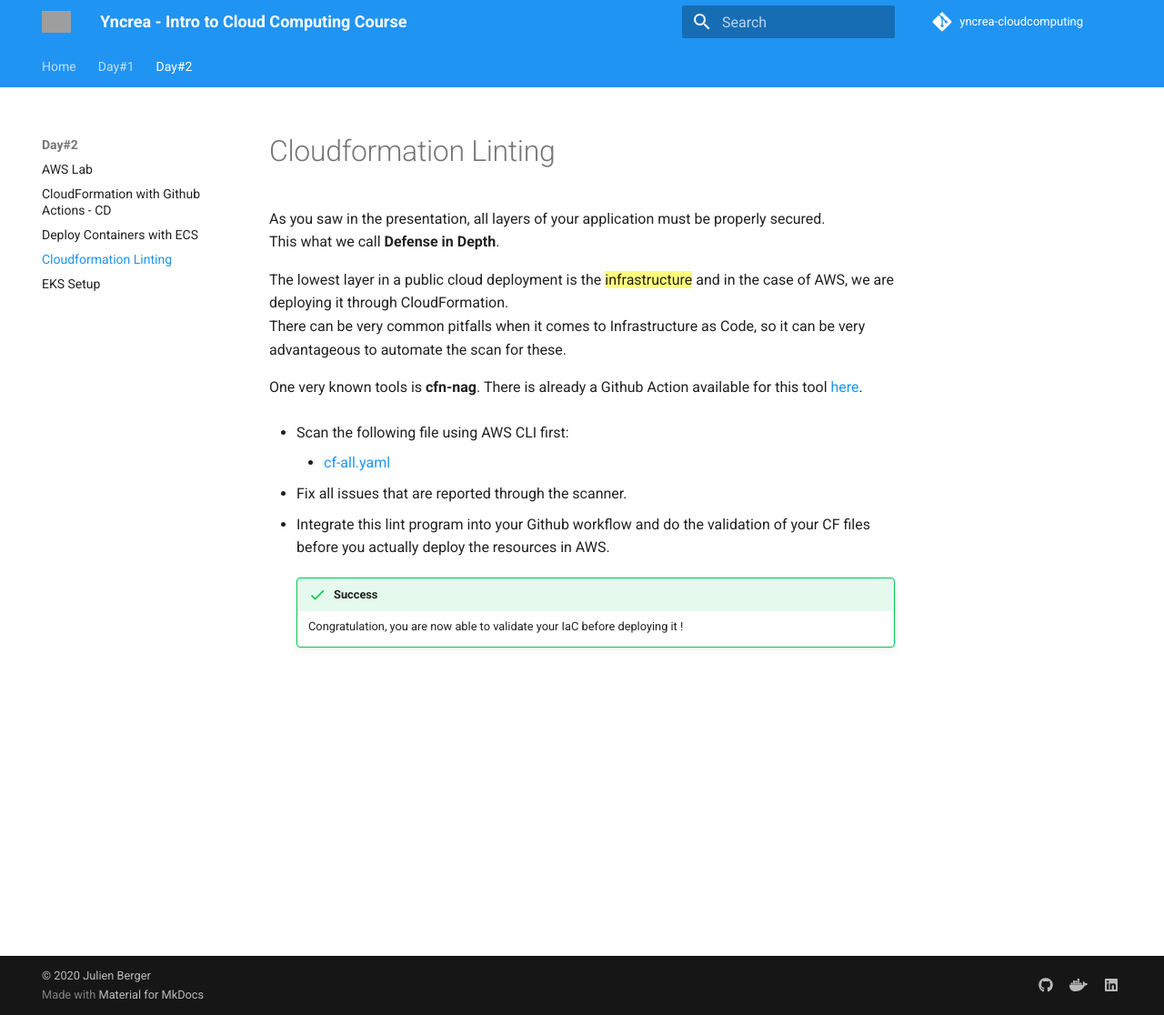
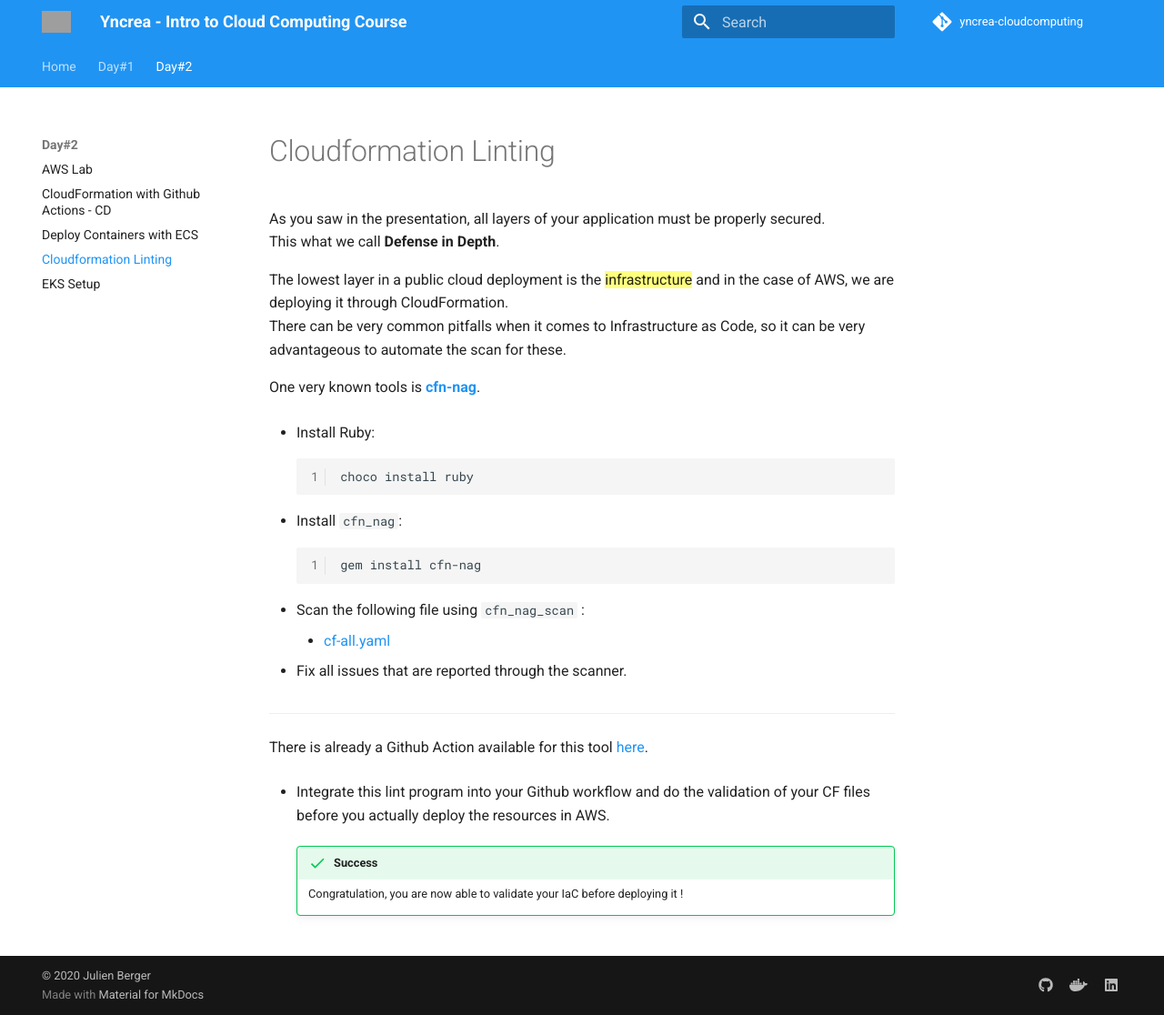
Before and after one commit to jurocknsail/yncrea-cloudcomputing, an MkDocs documentation site: the page built from docs/cfn-nag.md, in a window 1280 px wide and 1116 px high. Shown: the whole window at 91% size. Built offline with MkDocs 1.6.1 and Material for MkDocs 9.7.7, drawn with Linux system fonts in a browser that asks for light colours; comment, search, counter and statistics services are not loaded; grey boxes are pictures that could not be loaded.

Commit message:
CF Linting part

```diff
--- a/docs/cfn-nag.md
+++ b/docs/cfn-nag.md
@@ -6,14 +6,26 @@
 The lowest layer in a public cloud deployment is the {==infrastructure==} and in the case of AWS, we are deploying it through CloudFormation.
 There can be very common pitfalls when it comes to Infrastructure as Code, so it can be very advantageous to automate the scan for these.
 
-One very known tools is **cfn-nag**. There is already a Github Action available for this tool [here](https://github.com/marketplace/actions/cfn-nag-action).
+One very known tools is **[cfn-nag](https://github.com/stelligent/cfn_nag)**.
 
-- Scan the following file using AWS CLI first:
+- Install Ruby:
+
+        choco install ruby
+
+- Install `cfn_nag`:
+
+        gem install cfn-nag
+
+- Scan the following file using `cfn_nag_scan` :
 
     - [cf-all.yaml](./files/aws/cf-all.yaml)
 
 - Fix all issues that are reported through the scanner.
 
+---
+
+There is already a Github Action available for this tool [here](https://github.com/marketplace/actions/stelligent-cfn_nag).
+
 - Integrate this lint program into your Github workflow and do the validation of your CF files before you actually deploy the resources in AWS.
 
     !!! success
```
